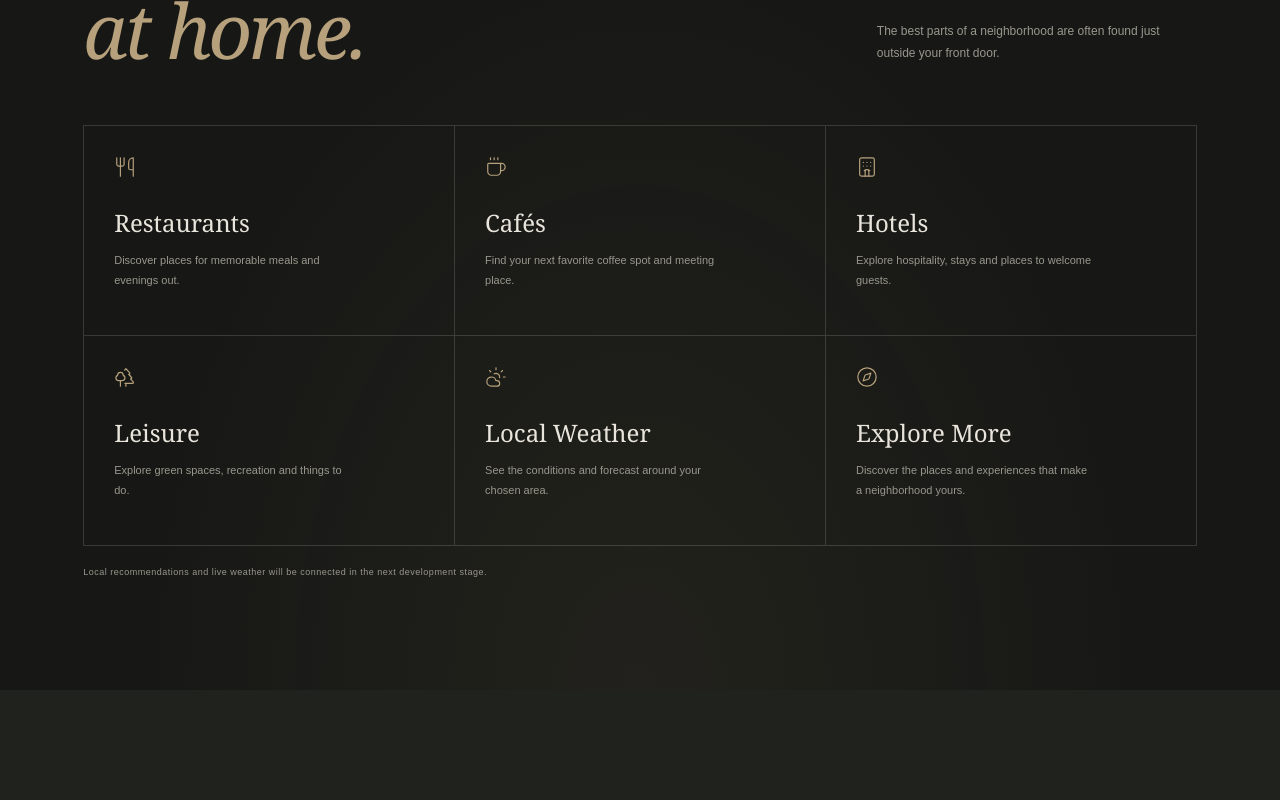
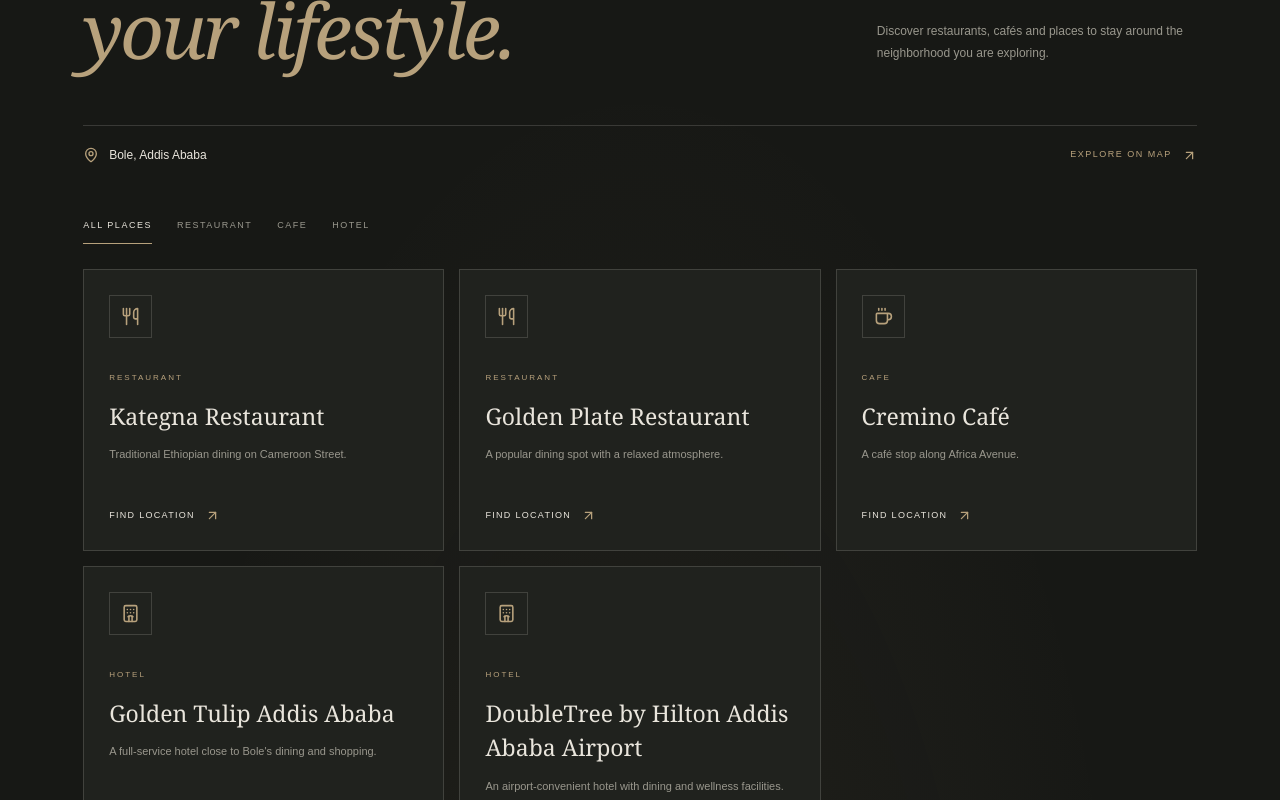
Before and after one commit to betsiigit/ESTATE-IN-MOTION, a Next.js app: page /journal in a window 1280 px wide. Shown: the part 3960-4760 px from the top of the page. Built offline with nearby package versions, Linux system fonts and the light colour scheme.

Commit message:
nearby acesse

```diff
--- a/app/journal/journal.css
+++ b/app/journal/journal.css
@@ -872,3 +872,182 @@
     animation-duration: 0.01ms !important;
   }
 }
+
+/* LOCAL PLACE DIRECTORY */
+
+.local-place-heading {
+  display: flex;
+  justify-content: space-between;
+  align-items: center;
+  gap: 20px;
+  padding: 20px 0;
+  border-top: 1px solid var(--j-line);
+}
+
+.local-place-heading > div,
+.local-place-heading > a {
+  display: flex;
+  align-items: center;
+  gap: 10px;
+}
+
+.local-place-heading > div {
+  color: var(--j-cream);
+  font-size: 12px;
+}
+
+.local-place-heading svg {
+  color: var(--j-bronze);
+}
+
+.local-place-heading > a {
+  color: var(--j-bronze);
+  text-decoration: none;
+  font-size: 9px;
+  letter-spacing: 1.5px;
+}
+
+.place-filters {
+  display: flex;
+  flex-wrap: wrap;
+  gap: 25px;
+  margin: 25px 0;
+}
+
+.place-filters button {
+  padding: 10px 0;
+  border: 0;
+  border-bottom: 1px solid transparent;
+  background: none;
+  color: var(--j-muted);
+  cursor: pointer;
+  font-size: 9px;
+  letter-spacing: 1.5px;
+}
+
+.place-filters button.active {
+  border-color: var(--j-bronze);
+  color: var(--j-cream);
+}
+
+.local-place-grid {
+  display: grid;
+  grid-template-columns: repeat(3, minmax(0, 1fr));
+  gap: 15px;
+}
+
+.local-place-card {
+  min-width: 0;
+  padding: 25px;
+  border: 1px solid var(--j-line);
+  background: var(--j-panel);
+  transition: border-color 0.3s, transform 0.3s;
+}
+
+.local-place-card:hover {
+  border-color: var(--j-bronze);
+  transform: translateY(-4px);
+}
+
+.local-place-icon {
+  display: flex;
+  align-items: center;
+  justify-content: center;
+  width: 43px;
+  height: 43px;
+  margin-bottom: 25px;
+  border: 1px solid var(--j-line);
+  color: var(--j-bronze);
+}
+
+.local-place-icon svg {
+  width: 19px;
+  height: 19px;
+}
+
+.local-place-card > span {
+  color: var(--j-bronze);
+  font-size: 8px;
+  letter-spacing: 2px;
+}
+
+.local-place-card h3 {
+  margin: 12px 0;
+  font-family: Georgia, serif;
+  font-size: 23px;
+  font-weight: 400;
+}
+
+.local-place-card p {
+  min-height: 45px;
+  color: var(--j-muted);
+  font-size: 11px;
+  line-height: 1.8;
+}
+
+.local-place-card > a {
+  display: inline-flex;
+  align-items: center;
+  gap: 10px;
+  margin-top: 18px;
+  color: var(--j-cream);
+  text-decoration: none;
+  font-size: 9px;
+  letter-spacing: 1.3px;
+}
+
+.local-place-card > a svg {
+  color: var(--j-bronze);
+}
+
+.journal-weather-placeholder {
+  display: flex;
+  align-items: center;
+  gap: 22px;
+  margin-top: 35px;
+  padding: 30px;
+  border: 1px solid var(--j-line);
+  background: rgba(255, 255, 255, 0.025);
+}
+
+.journal-weather-placeholder > svg {
+  width: 35px;
+  height: 35px;
+  color: var(--j-bronze);
+}
+
+.journal-weather-placeholder span {
+  color: var(--j-bronze);
+  font-size: 8px;
+  letter-spacing: 2px;
+}
+
+.journal-weather-placeholder h3 {
+  margin: 9px 0;
+  font-family: Georgia, serif;
+  font-size: 23px;
+  font-weight: 400;
+}
+
+.journal-weather-placeholder p {
+  margin: 0;
+  color: var(--j-muted);
+  font-size: 11px;
+}
+
+@media (max-width: 800px) {
+  .local-place-grid {
+    grid-template-columns: repeat(2, minmax(0, 1fr));
+  }
+}
+
+@media (max-width: 550px) {
+  .local-place-grid {
+    grid-template-columns: 1fr;
+  }
+
+  .local-place-heading {
+    align-items: flex-start;
+    flex-direction: column;
+  }
+}
--- a/app/journal/page.tsx
+++ b/app/journal/page.tsx
@@ -1,7 +1,12 @@
 
 "use client";
 
-import { useState } from "react";
+import { useEffect, useState } from "react";
+import {
+  localPlaces,
+  getMapSearchUrl,
+  type PlaceCategory,
+} from "./places";
 import Link from "next/link";
 import Image from "next/image";
 import {
@@ -139,7 +144,15 @@ export default function JournalPage() {
   const selectedLifestyle = lifestyles.find(
     (item) => item.id === activeLifestyle
   );
+const [activePlaceCategory, setActivePlaceCategory] =
+  useState<"All" | PlaceCategory>("All");
 
+const neighborhoodPlaces = localPlaces.filter(
+  (place) =>
+    place.neighborhood === activeNeighborhood &&
+    (activePlaceCategory === "All" ||
+      place.category === activePlaceCategory)
+);
   const suggestedNeighborhoods = selectedLifestyle
     ? neighborhoods.filter((place) =>
         selectedLifestyle.neighborhoods.includes(place.name)
@@ -363,57 +376,98 @@ export default function JournalPage() {
       <section className="journal-experiences">
         <div className="journal-heading-row">
           <div>
-            <span className="journal-section-label">03 / LIFE AROUND YOU</span>
+            <span className="journal-section-label">
+              03 / LIFE AROUND YOU
+            </span>
             <h2>
-              Make yourself
+              Your neighborhood,
               <br />
-              <em>at home.</em>
+              <em>your lifestyle.</em>
             </h2>
           </div>
           <p>
-            The best parts of a neighborhood are often found just outside
-            your front door.
+            Discover restaurants, cafés and places to stay around
+            the neighborhood you are exploring.
           </p>
         </div>
 
-        <div className="experience-grid">
+        <div className="local-place-heading">
           <div>
-            <Utensils />
-            <h3>Restaurants</h3>
-            <p>Discover places for memorable meals and evenings out.</p>
+            <MapPin size={16} />
+            <span>{activeNeighborhood}, Addis Ababa</span>
           </div>
+
+          <a
+            href={`https://www.google.com/maps/search/?api=1&query=${encodeURIComponent(
+              activeNeighborhood + ", Addis Ababa, Ethiopia"
+            )}`}
+            target="_blank"
+            rel="noreferrer"
+          >
+            EXPLORE ON MAP <ArrowUpRight size={15} />
+          </a>
+        </div>
+
+        <div className="place-filters">
+          {(["All", "Restaurant", "Cafe", "Hotel"] as const).map(
+            (category) => (
+              <button
+                key={category}
+                className={
+                  activePlaceCategory === category ? "active" : ""
+                }
+                onClick={() => setActivePlaceCategory(category)}
+              >
+                {category === "All" ? "ALL PLACES" : category.toUpperCase()}
+              </button>
+            )
+          )}
+        </div>
+
+        <div className="local-place-grid">
+          {neighborhoodPlaces.map((place) => (
+            <article className="local-place-card" key={place.name}>
+              <div className="local-place-icon">
+                {place.category === "Restaurant" ? (
+                  <Utensils />
+                ) : place.category === "Cafe" ? (
+                  <Coffee />
+                ) : (
+                  <Hotel />
+                )}
+              </div>
+
+              <span>{place.category.toUpperCase()}</span>
+              <h3>{place.name}</h3>
+              <p>{place.description}</p>
+
+              <a
+                href={getMapSearchUrl(place)}
+                target="_blank"
+                rel="noreferrer"
+              >
+                FIND LOCATION <ArrowUpRight size={15} />
+              </a>
+            </article>
+          ))}
+        </div>
+
+        {neighborhoodPlaces.length === 0 && (
+          <p>No places found in this category yet.</p>
+        )}
+
+        <div className="journal-weather-placeholder">
+          <CloudSun />
           <div>
-            <Coffee />
-            <h3>Cafés</h3>
-            <p>Find your next favorite coffee spot and meeting place.</p>
-          </div>
-          <div>
-            <Hotel />
-            <h3>Hotels</h3>
-            <p>Explore hospitality, stays and places to welcome guests.</p>
-          </div>
-          <div>
-            <Trees />
-            <h3>Leisure</h3>
-            <p>Explore green spaces, recreation and things to do.</p>
-          </div>
-          <div>
-            <CloudSun />
-            <h3>Local Weather</h3>
-            <p>See the conditions and forecast around your chosen area.</p>
-          </div>
-          <div>
-            <Compass />
-            <h3>Explore More</h3>
-            <p>Discover the places and experiences that make a neighborhood yours.</p>
+            <span>LOCAL WEATHER</span>
+            <h3>Discover the weather in {activeNeighborhood}</h3>
+            <p>
+              Live weather information for Addis Ababa is coming next.
+            </p>
           </div>
         </div>
+      </section>
 
-        <p className="journal-data-note">
-          Local recommendations and live weather will be connected in the
-          next development stage.
-        </p>
-      </section>
 
       {/* EDITORIAL STORIES */}
       <section className="journal-stories">
--- /dev/null
+++ b/app/journal/places.ts
@@ -0,0 +1,145 @@
+
+export type PlaceCategory = "Restaurant" | "Cafe" | "Hotel" | "Leisure";
+
+export type LocalPlace = {
+  name: string;
+  neighborhood: string;
+  category: PlaceCategory;
+  description: string;
+};
+
+export const localPlaces: LocalPlace[] = [
+  // BOLE
+  {
+    name: "Kategna Restaurant",
+    neighborhood: "Bole",
+    category: "Restaurant",
+    description: "Traditional Ethiopian dining on Cameroon Street.",
+  },
+  {
+    name: "Golden Plate Restaurant",
+    neighborhood: "Bole",
+    category: "Restaurant",
+    description: "A popular dining spot with a relaxed atmosphere.",
+  },
+  {
+    name: "Cremino Café",
+    neighborhood: "Bole",
+    category: "Cafe",
+    description: "A café stop along Africa Avenue.",
+  },
+  {
+    name: "Golden Tulip Addis Ababa",
+    neighborhood: "Bole",
+    category: "Hotel",
+    description: "A full-service hotel close to Bole's dining and shopping.",
+  },
+  {
+    name: "DoubleTree by Hilton Addis Ababa Airport",
+    neighborhood: "Bole",
+    category: "Hotel",
+    description: "An airport-convenient hotel with dining and wellness facilities.",
+  },
+
+  // OLD AIRPORT
+  {
+    name: "LÀDAM",
+    neighborhood: "Old Airport",
+    category: "Restaurant",
+    description: "A casual restaurant serving breakfast, burgers and pizza.",
+  },
+  {
+    name: "Broni Café",
+    neighborhood: "Old Airport",
+    category: "Cafe",
+    description: "A neighborhood café in the Old Airport area.",
+  },
+  {
+    name: "Bilo's Pastry",
+    neighborhood: "Old Airport",
+    category: "Cafe",
+    description: "A local pastry and coffee stop.",
+  },
+  {
+    name: "Hera Addis Hotel",
+    neighborhood: "Old Airport",
+    category: "Hotel",
+    description: "A hotel option in the Old Airport neighborhood.",
+  },
+  {
+    name: "DABI Hotel & Apartments",
+    neighborhood: "Old Airport",
+    category: "Hotel",
+    description: "Hotel and apartment-style accommodation.",
+  },
+
+  // KAZANCHIS
+  {
+    name: "The Blue Hen",
+    neighborhood: "Kazanchis",
+    category: "Cafe",
+    description: "A café, restaurant and art-inspired concept space.",
+  },
+  {
+    name: "Tryst Addis",
+    neighborhood: "Kazanchis",
+    category: "Cafe",
+    description: "A café and lounge with a lively atmosphere.",
+  },
+  {
+    name: "Rising Cub Coffee Roasters",
+    neighborhood: "Kazanchis",
+    category: "Cafe",
+    description: "A specialty coffee shop and roastery.",
+  },
+  {
+    name: "Radisson Blu Hotel",
+    neighborhood: "Kazanchis",
+    category: "Hotel",
+    description: "A central hotel in the Kazanchis business district.",
+  },
+  {
+    name: "Inter Luxury Hotel",
+    neighborhood: "Kazanchis",
+    category: "Hotel",
+    description: "A full-service hotel in the central business district.",
+  },
+
+  // CMC
+  {
+    name: "Commune Cafe",
+    neighborhood: "CMC",
+    category: "Cafe",
+    description: "A relaxed café known for coffee and pastries.",
+  },
+  {
+    name: "Orchid Cafe & Restaurant",
+    neighborhood: "CMC",
+    category: "Restaurant",
+    description: "A café and restaurant on CMC Road.",
+  },
+  {
+    name: "Flames Restaurant",
+    neighborhood: "CMC",
+    category: "Restaurant",
+    description: "A restaurant inside Activ8 Recreation Center.",
+  },
+  {
+    name: "Kefetew Guest House",
+    neighborhood: "CMC",
+    category: "Hotel",
+    description: "A home-style guesthouse on CMC Road.",
+  },
+  {
+    name: "Dimitri Hotel",
+    neighborhood: "CMC",
+    category: "Hotel",
+    description: "A small hotel in the CMC residential area.",
+  },
+];
+
+export function getMapSearchUrl(place: LocalPlace) {
+  return `https://www.google.com/maps/search/?api=1&query=${encodeURIComponent(
+    `${place.name}, ${place.neighborhood}, Addis Ababa, Ethiopia`
+  )}`;
+}
```
